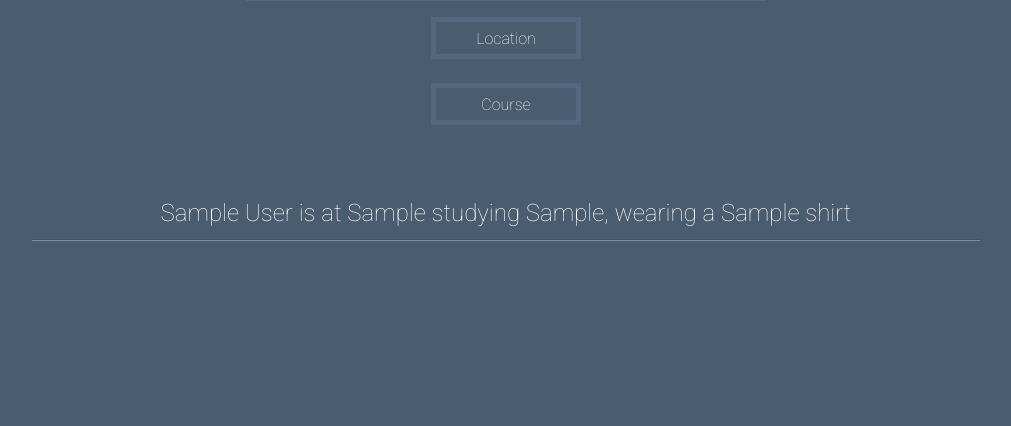
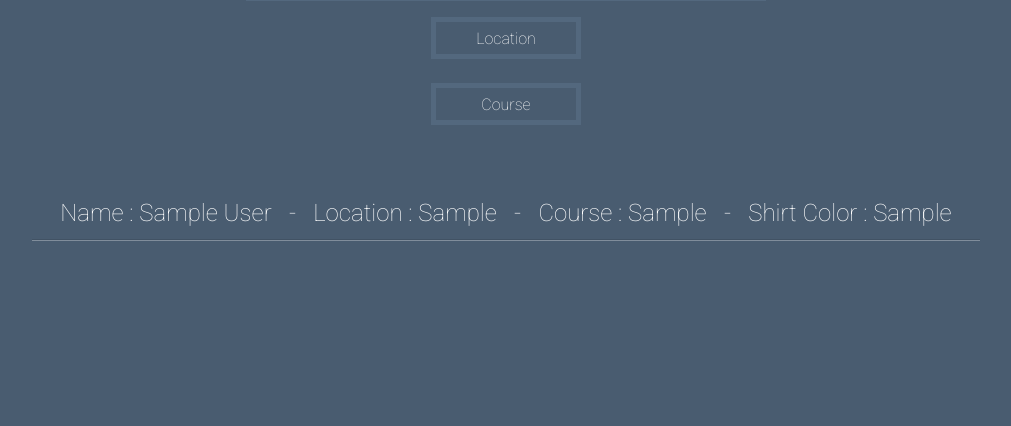
Before and after one commit to leonliang0395/StudyBuddy, a Flask app: page / in a window 1280 px wide; the page is wider, and only the part inside the window is pictured. Shown: the part 369-795 px from the top of that part, without its empty margins (134-1145 px from the left). Run offline with Flask 2, Linux system fonts and the light colour scheme; tables that the repository leaves empty hold one stand-in row (values such as "Sample post"); some libraries are stand-ins or nearby versions.

Commit message:
feed spacing

```diff
--- a/Ostrich/templates/base.html
+++ b/Ostrich/templates/base.html
@@ -65,7 +65,7 @@
         <div id="feed">
          {% for person in feed %}
          <div id="feedEntry">
-            {{ person.name }} is at {{ person.location }} studying {{ person.course }}, wearing a {{ person.shirt }} shirt
+            Name : {{ person.name }} &nbsp;&nbsp;-&nbsp;&nbsp; Location : {{ person.location }} &nbsp;&nbsp;-&nbsp;&nbsp; Course : {{ person.course }} &nbsp;&nbsp;-&nbsp;&nbsp; Shirt Color : {{ person.shirt }}
             <hr>
          </div>
          {% endfor %}
```
Also changed, not shown: app.db.
